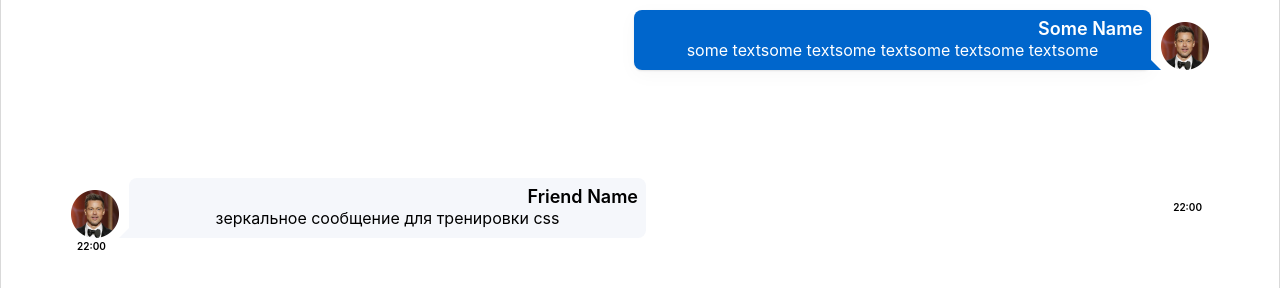
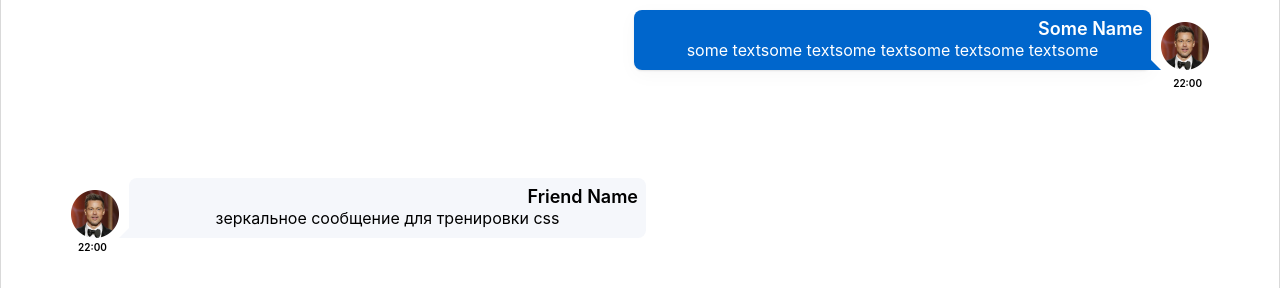
Before and after one commit to Bohdan2909/home-work, a React (Create React App) app: page / in a window 1280 px wide. Shown: the part 226-514 px from the top of the page. Built offline with nearby package versions, Linux system fonts and the light colour scheme.

Commit message:
refactor css

```diff
--- a/src/s2-homeworks/hw01/friend-message/FriendMessage.module.css
+++ b/src/s2-homeworks/hw01/friend-message/FriendMessage.module.css
@@ -1,5 +1,5 @@
 .friendMessage {
-    /*justify-content: flex-start;*/
+   position: relative;
     display: flex;
     margin-bottom: 73px;
 }
@@ -61,7 +61,7 @@
 
 .friendTime {
     position: absolute;
-    top: 461px;
+    top: 166px;
     left: 77px;
     font-weight: 600;
     font-size: 10px;
--- a/src/s2-homeworks/hw01/message/Message.module.css
+++ b/src/s2-homeworks/hw01/message/Message.module.css
@@ -12,7 +12,6 @@
     display: flex;
     flex-direction: row-reverse;
     align-items: flex-end;
-    /*justify-content: flex-end;*/
     width: 575px;
     margin-right: 70px;
     margin-top: 108px;
@@ -69,7 +68,7 @@
 }
 .time {
     position: absolute;
-    top: 294px;
+    top: 170px;
     right: 77px;
     font-weight: 600;
     font-size: 10px;
```
